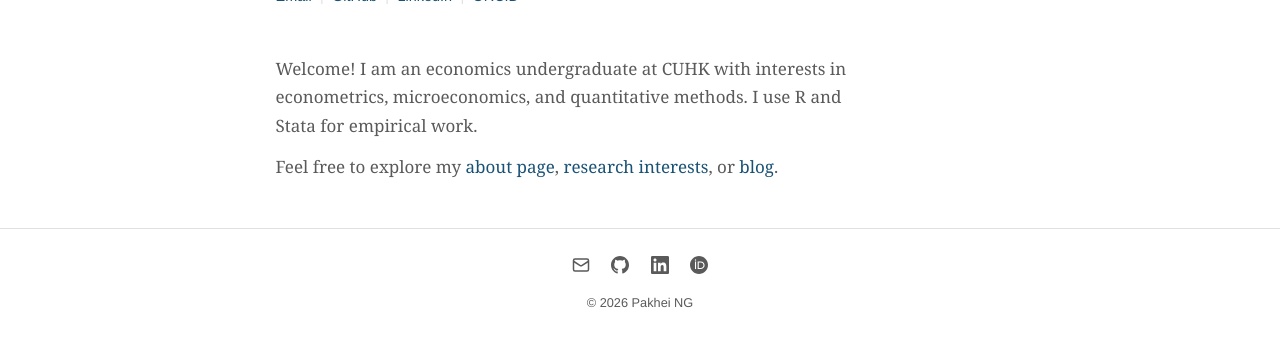
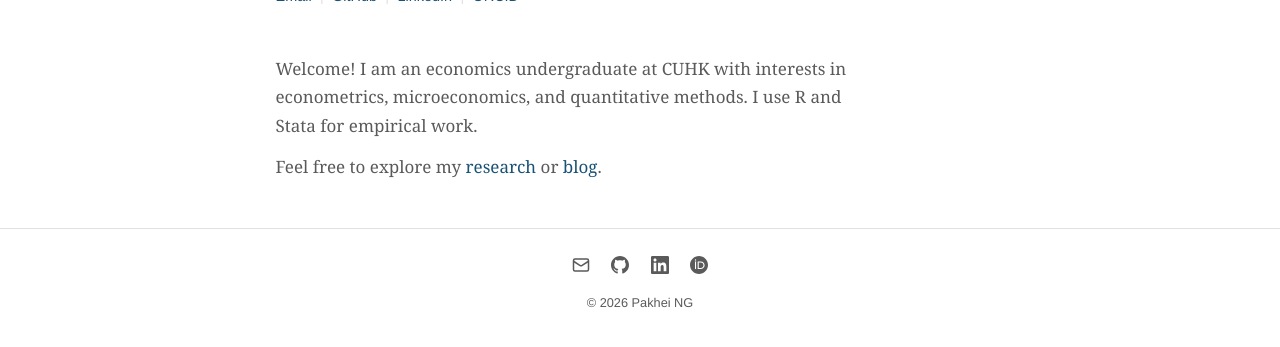
Before and after one commit to pakheing/pakheing.github.io, a Jekyll site: the page built from index.md, in a window 1280 px wide, cut to the strip 268-615 px from the top of the page. Built offline with Jekyll 4.4.1, drawn with Linux system fonts in a browser that asks for light colours.

Commit message:
Simplify homepage intro text

```diff
--- a/_layouts/home.html
+++ b/_layouts/home.html
@@ -23,6 +23,6 @@ layout: default
   </div>
   <div class="home-intro">
     <p>Welcome! I am an economics undergraduate at CUHK with interests in econometrics, microeconomics, and quantitative methods. I use R and Stata for empirical work.</p>
-    <p>Feel free to explore my <a href="{{ '/about/' | relative_url }}">about page</a>, <a href="{{ '/research/' | relative_url }}">research interests</a>, or <a href="{{ '/blog/' | relative_url }}">blog</a>.</p>
+    <p>Feel free to explore my <a href="{{ '/research/' | relative_url }}">research</a> or <a href="{{ '/blog/' | relative_url }}">blog</a>.</p>
   </div>
 </div>
```
